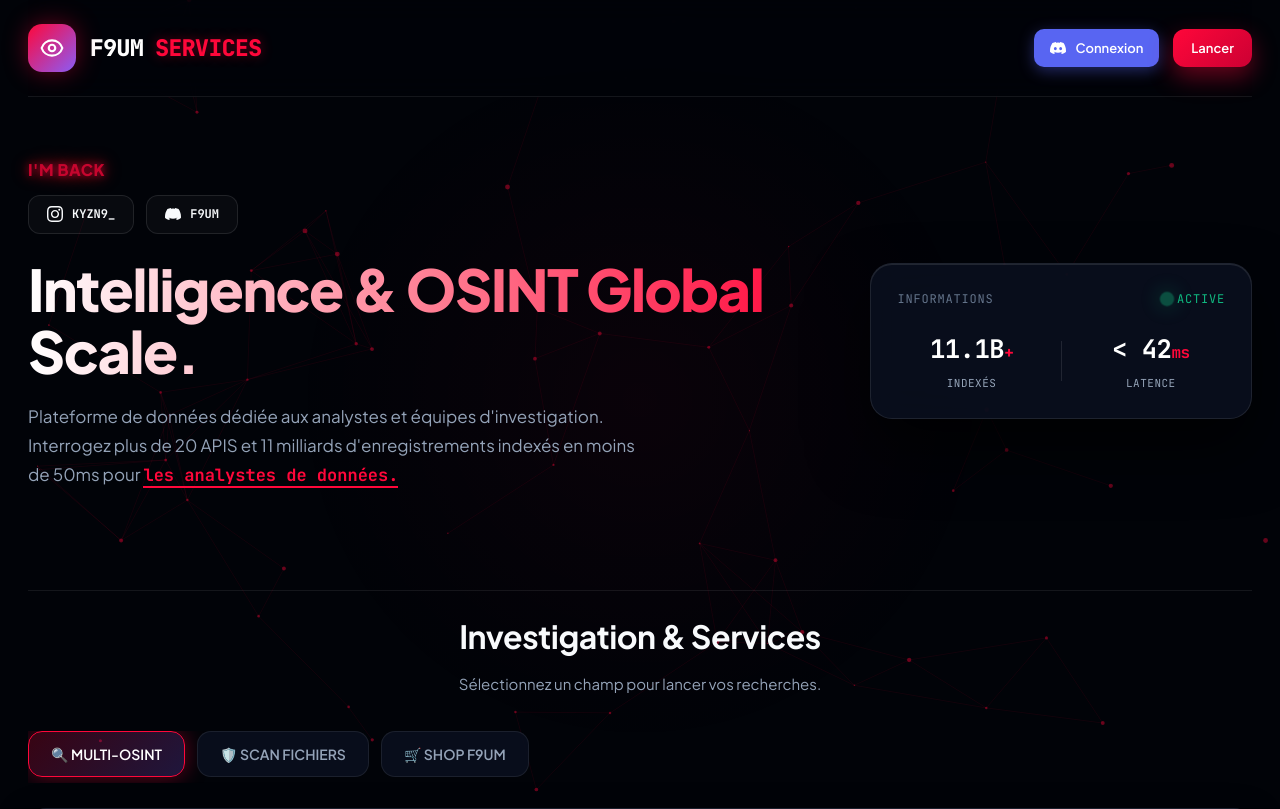
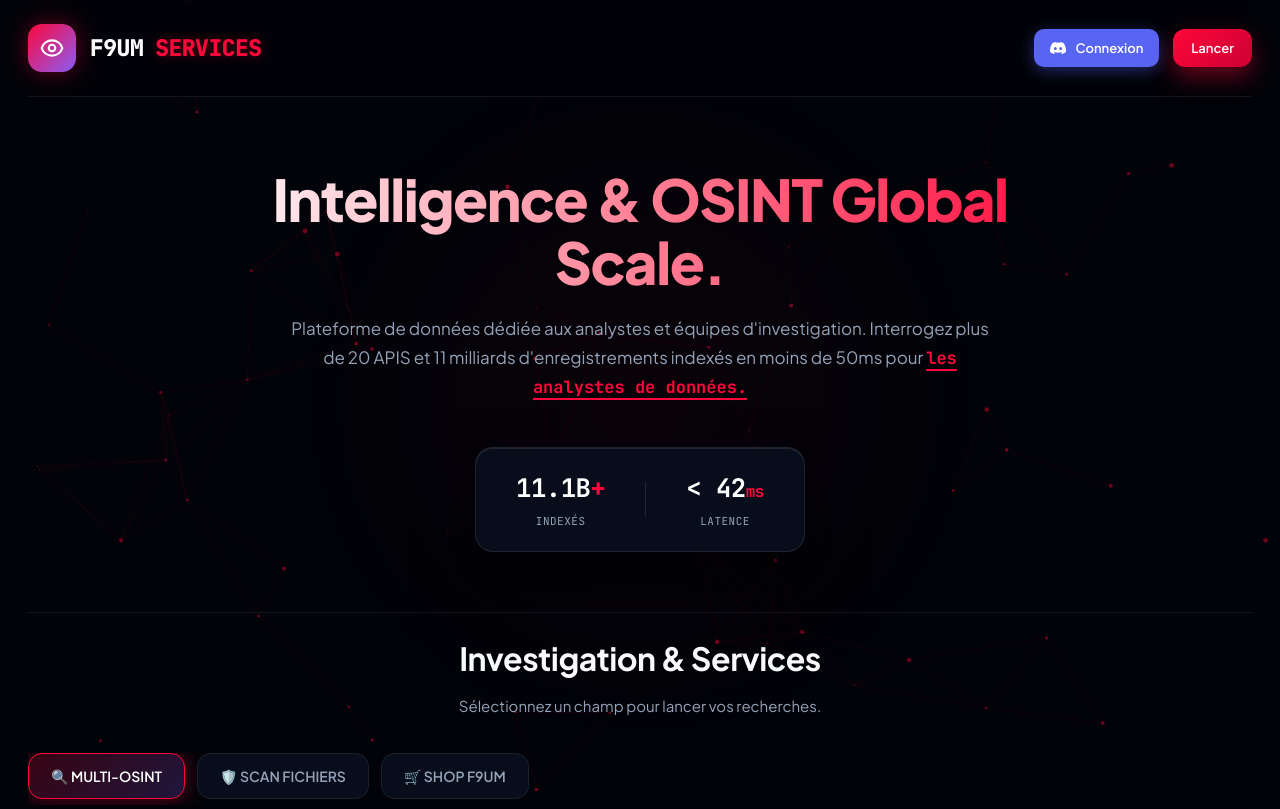
Before and after one commit to antopapp/f9umservicesremake, a Flask app: page / in a window 1280 px wide. Shown: the top 809 px of the page. Run offline with Flask 3, Linux system fonts and the light colour scheme.

Commit message:
Refactor hero section and clean up styles
Removed unused styles and updated layout for hero section and stats banner.

```diff
--- a/templates/index.html
+++ b/templates/index.html
@@ -163,18 +163,6 @@
             text-shadow: 0 0 12px var(--primary-glow);
         }
 
-        .im-back-tag {
-            color: var(--primary) !important;
-            font-weight: 800;
-            letter-spacing: 0.5px;
-            animation: neonBlink 1.5s infinite alternate;
-        }
-
-        @keyframes neonBlink {
-            0% { opacity: 0.3; text-shadow: 0 0 2px rgba(255, 7, 58, 0.2); }
-            100% { opacity: 1; text-shadow: 0 0 10px var(--primary), 0 0 20px var(--primary), 0 0 30px var(--primary); }
-        }
-
         .nav-actions {
             display: flex;
             align-items: center;
@@ -182,76 +170,23 @@
             flex-wrap: wrap;
         }
 
-        .pulse-dot {
-            width: 8px;
-            height: 8px;
-            background-color: var(--success);
-            border-radius: 50%;
-            box-shadow: 0 0 12px var(--success);
-            animation: pulse 2s infinite;
-        }
-
-        @keyframes pulse {
-            0%, 100% { transform: scale(1); opacity: 1; }
-            50% { transform: scale(1.9); opacity: 0.3; }
-        }
-
         /* ==========================================================================
-           3. HERO SECTION & TELEMETRY WIDGET
+           3. HERO SECTION & STATS (REDESIGNED & CLEANED)
            ========================================================================== */
         .hero-section {
-            display: grid;
-            grid-template-columns: 1.35fr 0.65fr;
-            gap: 50px;
-            align-items: center;
-            padding: 20px 0 65px 0;
-        }
-
-        @media (max-width: 968px) {
-            .hero-section { grid-template-columns: 1fr; text-align: center; }
-        }
-
-        .hero-socials {
-            display: flex;
-            gap: 12px;
-            margin-bottom: 24px;
-            flex-wrap: wrap;
-        }
-
-        @media (max-width: 968px) {
-            .hero-socials { justify-content: center; }
-        }
-
-        .hero-social-badge {
-            display: inline-flex;
-            align-items: center;
-            gap: 9px;
-            padding: 9px 18px;
-            border-radius: 12px;
-            background: rgba(255, 255, 255, 0.03);
-            border: 1px solid rgba(255, 255, 255, 0.1);
-            color: var(--text-main);
-            font-family: var(--font-mono);
-            font-size: 12px;
-            font-weight: 700;
-            text-transform: uppercase;
-            text-decoration: none;
-            transition: var(--transition);
-        }
-
-        .hero-social-badge:hover {
-            background: rgba(255, 7, 58, 0.18);
-            border-color: var(--primary);
-            transform: translateY(-3px);
-            box-shadow: 0 12px 25px rgba(255, 7, 58, 0.25);
-        }
-
-        .hero-social-badge svg { width: 16px; height: 16px; fill: currentColor; }
+            display: flex;
+            flex-direction: column;
+            align-items: center;
+            text-align: center;
+            padding: 30px 0 60px 0;
+            max-width: 900px;
+            margin: 0 auto;
+        }
 
         .hero-content h1 {
-            font-size: clamp(38px, 4.5vw, 58px);
+            font-size: clamp(38px, 4.5vw, 60px);
             font-weight: 800;
-            line-height: 1.08;
+            line-height: 1.1;
             letter-spacing: -1.5px;
             margin-bottom: 20px;
             background: linear-gradient(to right, #ffffff, #ff8095, #ff073a);
@@ -264,11 +199,9 @@
             color: var(--text-muted);
             margin-bottom: 35px;
             line-height: 1.7;
-            max-width: 630px;
-        }
-
-        @media (max-width: 968px) {
-            .hero-content p { margin: 0 auto 35px auto; }
+            max-width: 720px;
+            margin-left: auto;
+            margin-right: auto;
         }
 
         .typed-text {
@@ -278,69 +211,51 @@
             border-bottom: 2px solid var(--primary);
         }
 
-        .interactive-card {
+        .hero-stats-banner {
+            display: flex;
+            justify-content: center;
+            align-items: center;
+            gap: 40px;
             background: var(--bg-card);
             backdrop-filter: blur(20px);
             border: 1px solid rgba(255, 255, 255, 0.09);
-            border-radius: 22px;
-            padding: 26px;
+            border-radius: 18px;
+            padding: 20px 40px;
             box-shadow: var(--shadow-glass);
-            position: relative;
-            overflow: hidden;
             font-family: var(--font-mono);
-            width: 100%;
-            max-width: 440px;
-            margin-left: auto;
-        }
-
-        .telemetry-header {
-            display: flex;
-            align-items: center;
-            justify-content: space-between;
-            margin-bottom: 20px;
-            font-size: 12px;
-            color: var(--text-dim);
-            letter-spacing: 0.8px;
-        }
-
-        .telemetry-live {
-            display: flex;
-            align-items: center;
-            gap: 6px;
-            color: var(--success);
-        }
-
-        .metrics-grid {
-            display: grid;
-            grid-template-columns: 1fr auto 1fr;
-            align-items: center;
-            gap: 15px;
-            text-align: center;
-        }
-
-        .metric-item { display: flex; flex-direction: column; }
-
-        .metric-value {
+            margin-top: 10px;
+        }
+
+        .hero-stat-item {
+            display: flex;
+            flex-direction: column;
+            align-items: center;
+        }
+
+        .hero-stat-value {
             font-size: 1.6rem;
             font-weight: 700;
             color: #ffffff;
             letter-spacing: -0.5px;
         }
 
-        .metric-value .accent, .metric-value .unit {
+        .hero-stat-value span {
             color: var(--primary);
-            font-size: 1rem;
-        }
-
-        .metric-label {
+        }
+
+        .hero-stat-label {
             font-size: 11px;
             color: var(--text-muted);
-            margin-top: 5px;
+            margin-top: 4px;
             text-transform: uppercase;
             letter-spacing: 0.5px;
         }
 
-        .metric-divider { width: 1px; height: 40px; background: rgba(255, 255, 255, 0.1); }
+        .hero-stat-divider {
+            width: 1px;
+            height: 35px;
+            background: rgba(255, 255, 255, 0.1);
+        }
 
         /* ==========================================================================
            4. MODULES NAVIGATION & TABS
@@ -885,46 +800,23 @@
             </div>
         </header>
 
-        <!-- Hero Section -->
+        <!-- Hero Section (Clean & Centered) -->
         <section class="hero-section">
             <div class="hero-content">
-                <div class="im-back-tag" style="margin-bottom: 12px;">I'M BACK</div>
-                <div class="hero-socials">
-                    <a href="https://instagram.com/kyzn9_" target="_blank" rel="noopener noreferrer" class="hero-social-badge">
-                        <svg viewBox="0 0 24 24"><path d="M12 2.163c3.204 0 3.584.012 4.85.07 3.252.148 4.771 1.691 4.919 4.919.058 1.265.069 1.645.069 4.849 0 3.205-.012 3.584-.069 4.849-.149 3.225-1.664 4.771-4.919 4.919-1.266.058-1.644.07-4.85.07-3.204 0-3.584-.012-4.849-.07-3.26-.149-4.771-1.699-4.919-4.92-.058-1.265-.07-1.644-.07-4.849 0-3.204.013-3.583.07-4.849.149-3.227 1.664-4.771 4.919-4.919 1.266-.057 1.645-.069 4.849-.069zm0-2.163c-3.259 0-3.667.014-4.947.072-4.358.2-6.78 2.618-6.98 6.98-.059 1.281-.073 1.689-.073 4.948 0 3.259.014 3.668.072 4.948.2 4.358 2.618 6.78 6.98 6.98 1.281.058 1.689.072 4.948.072 3.259 0 3.668-.014 4.948-.072 4.354-.2 6.782-2.618 6.979-6.98.059-1.28.073-1.689.073-4.948 0-3.259-.014-3.667-.072-4.947-.196-4.354-2.617-6.78-6.979-6.98-1.281-.059-1.69-.073-4.949-.073zm0 5.838c-3.403 0-6.162 2.759-6.162 6.162s2.759 6.163 6.162 6.163 6.162-2.759 6.162-6.163c0-3.403-2.759-6.162-6.162-6.162zm0 10.162c-2.209 0-4-1.79-4-4 0-2.209 1.791-4 4-4s4 1.791 4 4c0 2.21-1.791 4-4 4zm6.406-11.845c-.796 0-1.441.645-1.441 1.44s.645 1.44 1.441 1.44c.795 0 1.439-.645 1.439-1.44s-.644-1.44-1.439-1.44z"></path></svg>
-                        KYZN9_
-                    </a>
-                    <a href="https://discord.com/" target="_blank" rel="noopener noreferrer" class="hero-social-badge">
-                        <svg viewBox="0 0 24 24"><path d="M20.317 4.37a19.791 19.791 0 0 0-4.885-1.515.074.074 0 0 0-.079.037c-.21.375-.444.864-.608 1.25a18.27 18.27 0 0 0-5.487 0 12.64 12.64 0 0 0-.617-1.25.077.077 0 0 0-.079-.037A19.736 19.736 0 0 0 3.677 4.37a.07.07 0 0 0-.032.027C.533 9.046-.32 13.58.099 18.057a.082.082 0 0 0 .031.057 19.9 19.9 0 0 0 5.993 3.03.078.078 0 0 0 .084-.028c.462-.63.874-1.295 1.226-1.994.021-.041.001-.09-.041-.106a13.107 13.107 0 0 1-1.872-.892.077.077 0 0 1-.008-.128 10.2 10.2 0 0 0 .372-.292.074.074 0 0 1 .077-.01c3.927 1.793 8.18 1.793 12.061 0a.074.074 0 0 1 .078.01c.12.098.246.198.373.292a.077.077 0 0 1-.006.127 12.299 12.299 0 0 1-1.873.892.077.077 0 0 0-.041.107c.36.698.772 1.362 1.225 1.993a.076.076 0 0 0 .084.028 19.839 19.839 0 0 0 6.002-3.03.077.077 0 0 0 .032-.054c.5-5.177-.838-9.674-3.549-13.66a.061.061 0 0 0-.031-.028z"></path></svg>
-                        F9UM
-                    </a>
-                </div>
                 <h1>Intelligence &amp; OSINT Global Scale.</h1>
                 <p>Plateforme de données dédiée aux analystes et équipes d'investigation. Interrogez plus de 20 APIS et 11 milliards d'enregistrements indexés en moins de 50ms pour <span class="typed-text" id="typewriter">la cybersécurité.</span></p>
             </div>
 
-            <!-- Widget Télémétrie -->
-            <div class="interactive-card">
-                <div class="telemetry-header">
-                    <span>INFORMATIONS</span>
-                    <div class="telemetry-live">
-                        <span class="pulse-dot"></span>
-                        <span>ACTIVE</span>
-                    </div>
+            <!-- Bannière de Stats Intégrée -->
+            <div class="hero-stats-banner">
+                <div class="hero-stat-item">
+                    <span class="hero-stat-value">11.1B<span>+</span></span>
+                    <span class="hero-stat-label">Indexés</span>
                 </div>
-
-                <div class="metrics-grid">
-                    <div class="metric-item">
-                        <span class="metric-value">11.1B<span class="accent">+</span></span>
-                        <span class="metric-label">Indexés</span>
-                    </div>
-
-                    <div class="metric-divider"></div>
-
-                    <div class="metric-item">
-                        <span class="metric-value latency-value">&lt; 42<span class="unit">ms</span></span>
-                        <span class="metric-label">Latence</span>
-                    </div>
+                <div class="hero-stat-divider"></div>
+                <div class="hero-stat-item">
+                    <span class="hero-stat-value">&lt; 42<span style="font-size: 1rem; color: var(--primary);">ms</span></span>
+                    <span class="hero-stat-label">Latence</span>
                 </div>
             </div>
         </section>
```
